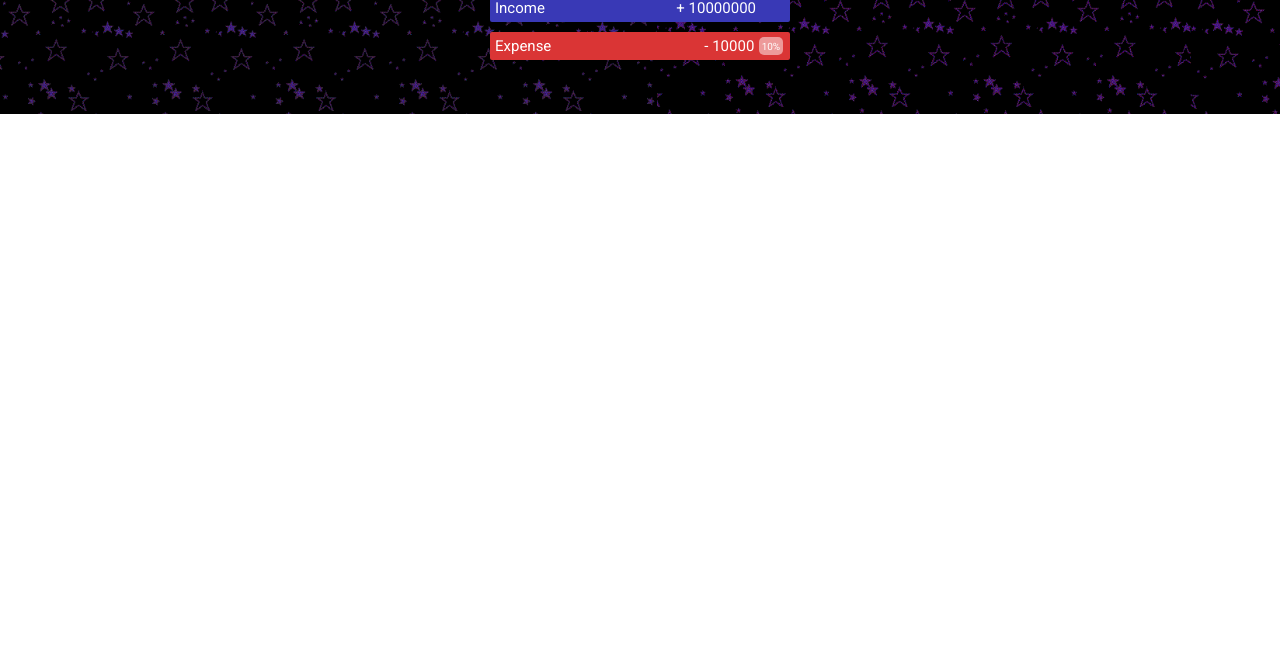
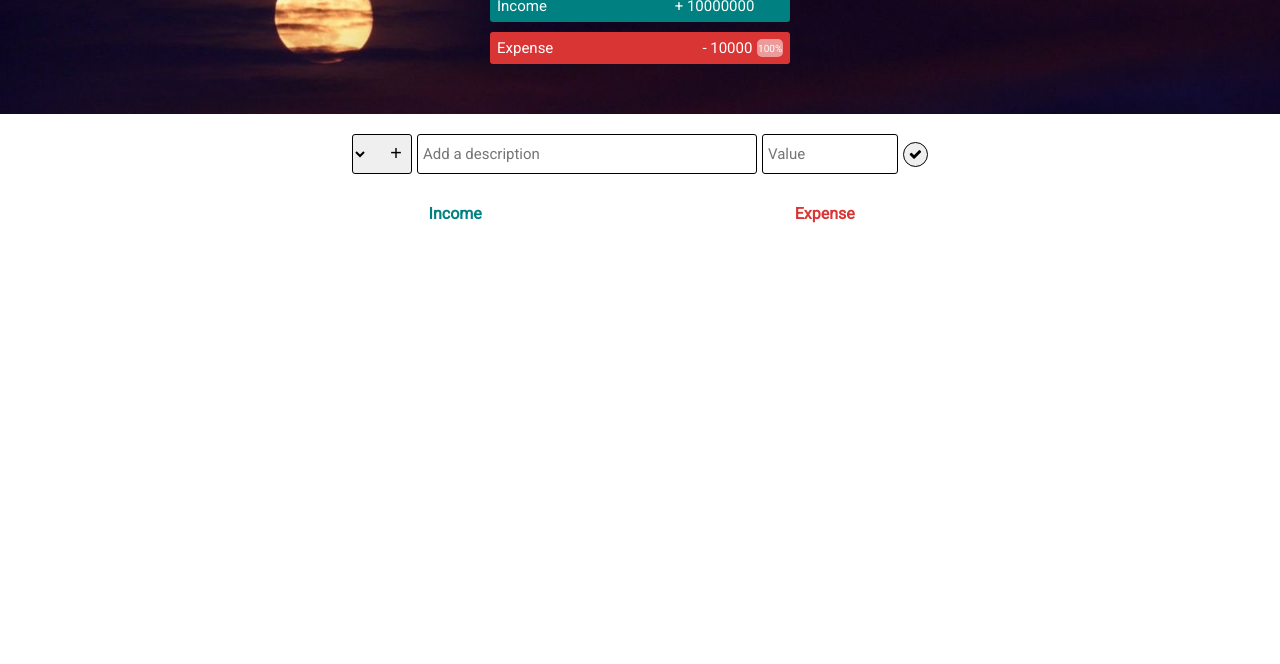
Before and after one commit to rcmonsayac/budget-app, a plain HTML site: page index.html in a window 1280 px wide. Shown: the part 136-800 px from the top of the page. Drawn offline with Linux system fonts and the light colour scheme.

Commit message:
Finished layout and initial html and css

```diff
--- a/index.html
+++ b/index.html
@@ -12,13 +12,49 @@
         <p>Available Budget in <span class="current-month-year">Month Year</span>:</p>
         <div class="total-budget">+ 0.00</div>
         <div class="total-income-container"><span class="total-label">Income</span> <span class="total-value total-income">+ 10000000</span></div>
-        <div class="total-expense-container"><span class="total-labe">Expense</span> <span class="total-value total-expense">- 10000</span><span class="total-percentage">10%</span></div>
+        <div class="total-expense-container"><span class="total-labe">Expense</span> <span class="total-value total-expense">- 10000</span><span class="total-percentage">100%</span></div>
     </div>
-    <div class="container budget-input">
+    <div class="container">
+        <form class="budget-input">
+            <select class="input-dropdown" dir="rtl">
+                <option value="income" selected>&plus;</option>
+                <option value="expense" >&minus;</option>
+            </select>
+            <input type="text" class="input-desc" placeholder="Add a description" maxlength="30" required>
+            <input type="number" class="input-value" step="0.01" placeholder="Value" required>
+            <button type="submit" class="input-submit"><i class="fa fa-check"></i></button>
+        </form>
 
     </div>
     <div class="container budget-list">
-
+        <div class="income-list">
+            <p>Income</p>
+            <div class="income-items"></div>
+        </div>
+        <div class="expense-list">
+            <p>Expense</p>
+            <div class="expense-items"></div>
+        </div>
     </div>
+    <script>
+        let dropdown = document.querySelector('.input-dropdown');
+        dropdown.addEventListener("focus", function(e){
+            let selected = dropdown.options[dropdown.selectedIndex];
+            selected.innerHTML =  selected.innerText + "&check;";
+        });
+        dropdown.addEventListener("blur", function(e){
+            let selected = dropdown.options[dropdown.selectedIndex];
+            selected.innerHTML = selected.innerText[0]
+        });
+        dropdown.addEventListener("change", function(e){
+            let selected = dropdown.options[dropdown.selectedIndex];
+            Array.from(dropdown.options).forEach((element, i) => {
+                if(dropdown.selectedIndex !== i){
+                    element.innerHTML =  element.innerText[0];
+                }
+            });
+            selected.innerHTML =  selected.innerText + "&check;";
+        });
+    </script>
 </body>
 </html>
--- a/styles.css
+++ b/styles.css
@@ -11,7 +11,7 @@
 }
 
 .budget-header {
-    background: url('./img/thpurpstars.gif') no-repeat center fixed;
+    background: url("./img/bg-ing.jpg") no-repeat center fixed;
     background-size: cover;
     height: 250px;
     color: #FFFFFF;
@@ -28,10 +28,10 @@
 .total-income-container {
     display: flex;
     font-size: 15px;
-    padding: 5px;
-    border-radius: 2px;
+    padding: 7px;
+    border-radius: 3px;
     width: 300px;
-    background-color: #3939b6;
+    background-color: #008080;
     margin-bottom: 10px;
 }
 
@@ -41,15 +41,14 @@
 
 .total-value {
     width: 70%;
-    color: #ffffff;
     text-align: right;
 }
 
 .total-expense-container {
     display: flex;
     font-size: 15px;
-    padding: 5px;
-    border-radius: 2px;
+    padding: 7px;
+    border-radius: 3px;
     width: 300px;
     background-color: #da3535;
 }
@@ -59,8 +58,76 @@
     justify-content: center;
     align-items: center;
     font-size: 10px;
-    width: 8%;
+    width: 9%;
     border-radius: 5px;
     background-color: rgba(255, 255, 255, 0.5);
     margin-left: 5px;
 }
+
+.budget-input {
+    display: flex;
+    height: 60px;
+    width: 700px;
+    margin: 10px auto;
+    padding: 10px;
+    justify-content: center;
+}
+
+.input-dropdown {
+    width: 60px;
+    font-size: 20px;
+    font-family: monospace;
+}
+
+.input-desc{
+    width: 50%;
+    font-size: 15px;
+}
+
+.input-value {
+    width: 20%;
+    font-size: 15px;
+}
+
+.budget-input input, .budget-input select{
+    border-radius: 3px;
+    border: 1px solid #000000;
+    padding: 5px;
+    margin-right: 5px;
+    outline: none;
+}
+
+.budget-input *:focus {
+    box-shadow: 0px 0px 5px #888888;
+}
+
+.input-submit {
+    margin: auto 0;
+    height: 25px;
+    width: 25px;
+    outline: none;
+    border-radius: 50%;
+    border: 1px solid #000000;
+}
+
+.budget-list {
+    padding: 10px 50px;
+    justify-content: center;
+    margin: 0 auto;
+    width: 80%;
+}
+
+.income-list {
+    width: 40%;
+    color:#008080;
+}
+
+.expense-list {
+    width: 40%;
+    color:#da3535;
+}
+
+.income-list p, .expense-list p {
+    font-weight: bold;
+    text-align: center;
+}
```
Also changed, not shown: img/253796.jpg (added), img/bg-ing.jpg (added).
